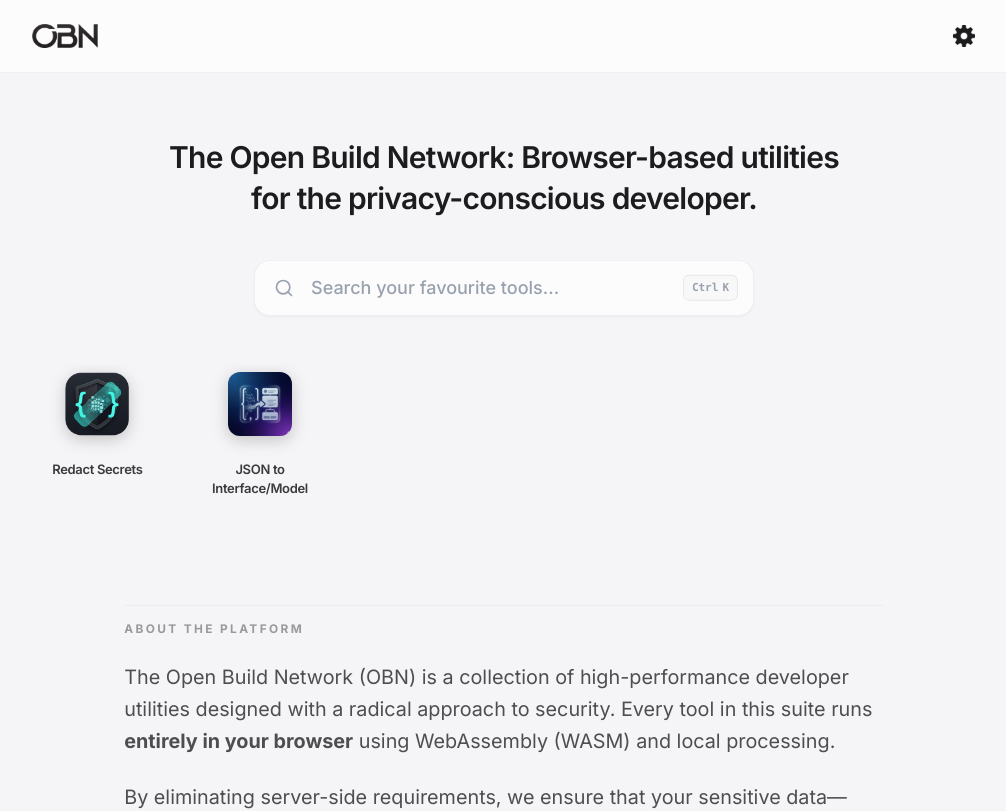
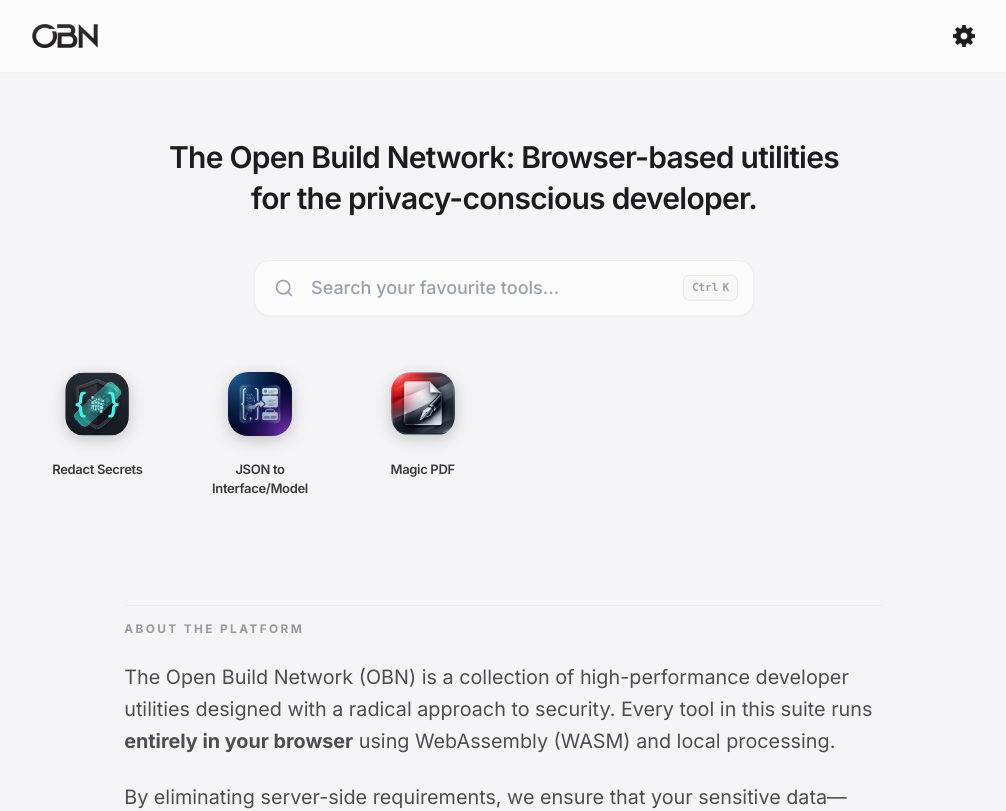
Before and after one commit to openbuildnetwork/toolbase, a Next.js app: page / in a window 1280 px wide. Shown: the top 811 px of the page, without its empty margins (136-1142 px from the left). Built offline with nearby package versions, Linux system fonts and the light colour scheme.

Commit message:
feat : add pdf tool icon and change toolgrid props

```diff
--- a/src/app/page.tsx
+++ b/src/app/page.tsx
@@ -1,4 +1,6 @@
 "use client";
+import { appIcons } from "@/config/icons";
+import { ToolCardProps } from "@/types/tool-search";
 import SearchBar from "../components/ui/SearchBar";
 import ToolGrid from "../components/ui/ToolGrid";
 import { useState } from 'react';
@@ -6,6 +8,11 @@ import { useState } from 'react';
 
 export default function Home() {
   const [searchQuery, setSearchQuery] = useState('');
+  const tools: ToolCardProps[] = [
+    { title: "Redact Secrets", toolFolderName: "redact-secrets", icon: appIcons.redactSecretsIcon },
+    { title: "JSON to Interface/Model", toolFolderName: "json-to-interface", icon: appIcons.jsonToInterfaceIcon },
+    { title: "Magic PDF", toolFolderName: "magic-pdf", icon: appIcons.magicPdfIcon },
+  ];
 
   return (
     <div className="bg-background-light view font-display text-[#1c1c1e] min-h-screen flex flex-col selection:bg-primary/30 antialiased">
@@ -20,7 +27,7 @@ export default function Home() {
             <SearchBar value={searchQuery} onChange={setSearchQuery} />
           </div>
 
-          <ToolGrid searchQuery={searchQuery} />
+          <ToolGrid searchQuery={searchQuery} tools={tools} />
 
           <section className="sm:mt-[72px] animate-from-bottom mt-[42px] pt-[16px] border-t border-black/5 max-w-3xl mx-auto">
             <h2 className="text-xs font-bold uppercase tracking-[0.2em] text-[#8e8e93] mb-6 text-center sm:text-left">About the Platform</h2>
--- /dev/null
+++ b/src/app/tools/magic-pdf/page.tsx
@@ -0,0 +1,9 @@
+import React from 'react'
+
+const MagicPdf = () => {
+  return (
+    <div>MagicPdf</div>
+  )
+}
+
+export default MagicPdf
--- a/src/components/ui/ToolCard.tsx
+++ b/src/components/ui/ToolCard.tsx
@@ -3,7 +3,7 @@ import Link from 'next/link';
 import Image from 'next/image';
 import React from 'react';
 
-const ToolCard: React.FC<ToolCardProps> = ({ title, toolFolderName, icon, gradientFrom, gradientTo }) => {
+const ToolCard: React.FC<ToolCardProps> = ({ title, toolFolderName, icon }) => {
     return (
         <Link
             href={`/tools/${toolFolderName}`}
@@ -13,7 +13,7 @@ const ToolCard: React.FC<ToolCardProps> = ({ title, toolFolderName, icon, gradie
                 <Image
                     src={icon}
                     alt={title}
-                    className="w-20 h-20 rounded-[20px] p-2 object-contain filter drop-shadow-[0_4px_8px_rgba(0,0,0,0.2)] group-hover:scale-110 transition-transform duration-500"
+                    className="w-20 h-20 rounded-[28px] p-2 object-contain filter drop-shadow-[0_4px_8px_rgba(0,0,0,0.2)] group-hover:scale-110 transition-transform duration-500"
                 />
             </div>
             <p className="text-[13px] font-semibold text-center text-[#3a3a3c] group-hover:text-black transition-colors tracking-tight">
--- a/src/components/ui/ToolGrid.tsx
+++ b/src/components/ui/ToolGrid.tsx
@@ -5,13 +5,10 @@ import ToolCard from './ToolCard';
 import { motion, AnimatePresence } from 'framer-motion';
 import { ToolCardProps } from '@/types/tool-search';
 import { appIcons } from '@/config/icons';
-const tools: ToolCardProps[] = [
-    { title: "Redact Secrets", toolFolderName: "redact-secrets", icon: appIcons.redactSecretsIcon, gradientFrom: "#ff9f0a", gradientTo: "#ff3b30" },
-    { title: "JSON to Interface/Model", toolFolderName: "json-to-interface", icon: appIcons.jsonToInterfaceIcon, gradientFrom: "#ff9f0a", gradientTo: "#ff3b30" },
-];
 
 interface ToolGridProps {
     searchQuery: string;
+    tools: ToolCardProps[];
 }
 
 const itemVariants: any = {
@@ -30,7 +27,7 @@ const itemVariants: any = {
 };
 
 
-const ToolGrid: React.FC<ToolGridProps> = ({ searchQuery }) => {
+const ToolGrid: React.FC<ToolGridProps> = ({ searchQuery, tools }) => {
     const [isExpanded, setIsExpanded] = useState(false);
 
     const filteredTools = useMemo(() => {
@@ -60,8 +57,6 @@ const ToolGrid: React.FC<ToolGridProps> = ({ searchQuery }) => {
                                 title={tool.title}
                                 toolFolderName={tool.toolFolderName}
                                 icon={tool.icon}
-                                gradientFrom={tool.gradientFrom}
-                                gradientTo={tool.gradientTo}
                             />
                         </motion.div>
                     ))}
--- a/src/config/icons.ts
+++ b/src/config/icons.ts
@@ -1,7 +1,8 @@
 import redactSecretsIcon from "@/assets/icons/redactsecrets.png";
 import jsonToInterfaceIcon from "@/assets/icons/json-to-interface.png";
-
+import magicPdfIcon from "@/assets/icons/pdf-magic.png";
 export const appIcons = {
     redactSecretsIcon,
-    jsonToInterfaceIcon
+    jsonToInterfaceIcon,
+    magicPdfIcon,
 };
--- a/src/types/tool-search.ts
+++ b/src/types/tool-search.ts
@@ -4,6 +4,4 @@ export interface ToolCardProps {
     title: string;
     toolFolderName?: string;
     icon: StaticImageData;
-    gradientFrom: string;
-    gradientTo: string;
 }
```
Also changed, not shown: src/assets/icons/pdf-magic.png (added).
